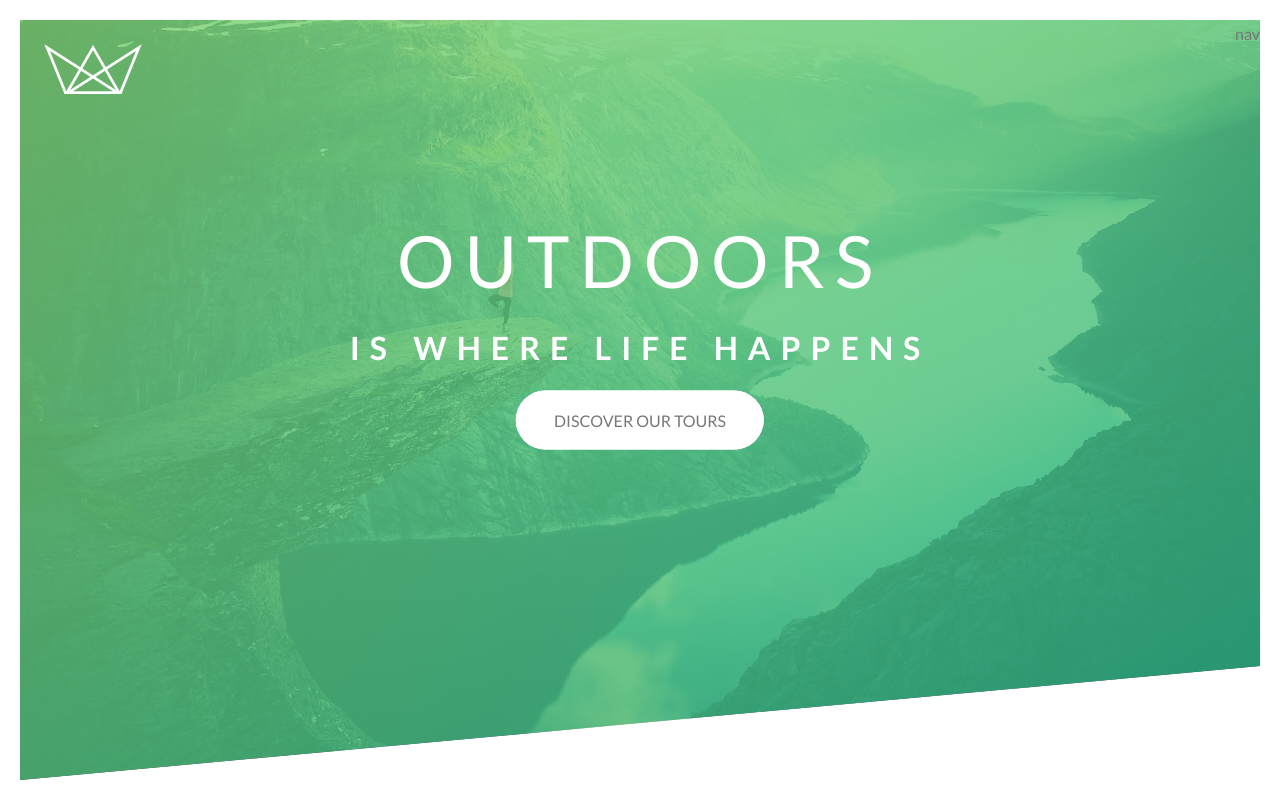
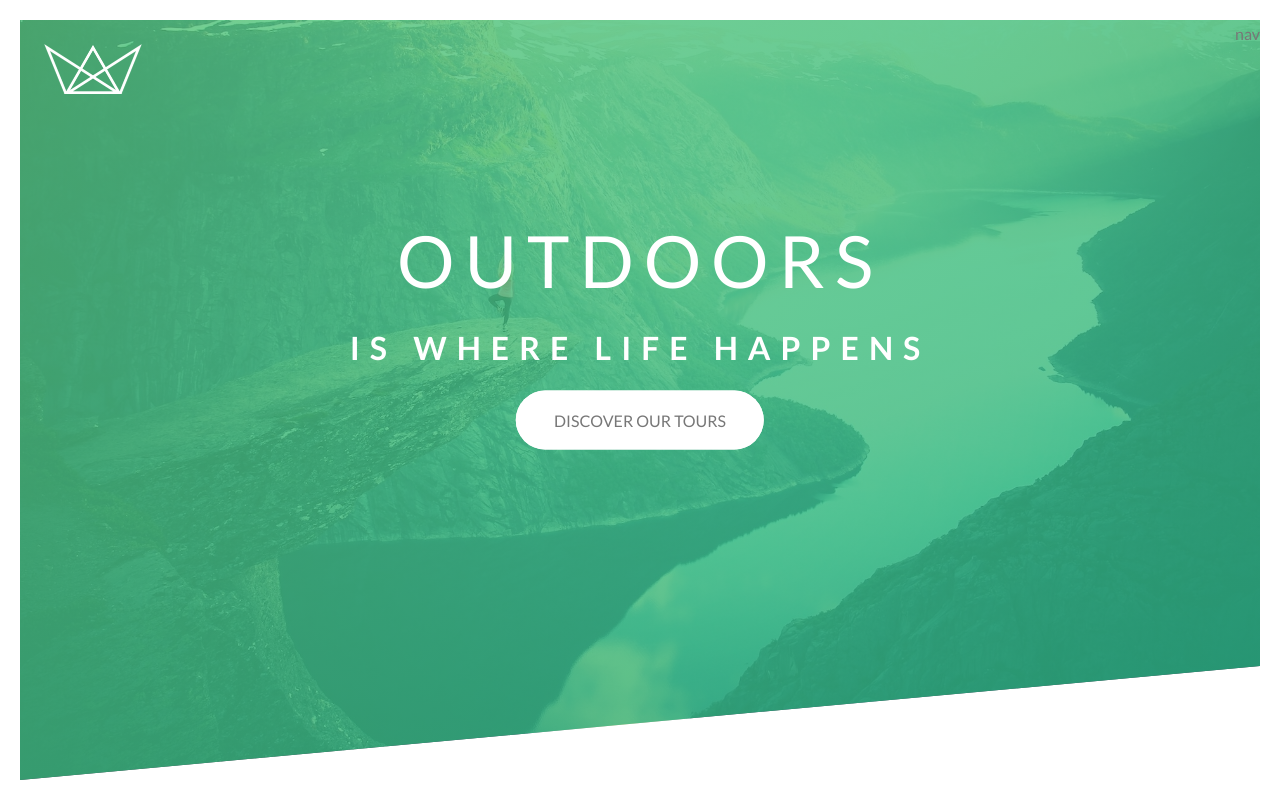
Before and after one commit to pedrotigre/nextjs-css-practice-1, a Next.js app: page / in a window 1280 px wide. Built offline with nearby package versions, Linux system fonts and the light colour scheme.

Commit message:
color variables added

```diff
--- a/components/background.module.scss
+++ b/components/background.module.scss
@@ -1,3 +1,7 @@
+$primary-color: #55c57a;
+$primary-color-darker: #28b485;
+$primary-color-lighter: #7ed56f;
+
 .bgBox {
   position: relative;
   clip-path: polygon(0 0, 100% 0, 100% 85%, 0 100%);
@@ -17,8 +21,8 @@
 .bgGradient {
   background: linear-gradient(
     to right bottom,
-    rgba(126, 213, 111, 0.8),
-    rgba(40, 180, 133, 0.8)
+    rgba($primary-color, 0.8),
+    rgba($primary-color-darker, 0.8)
   );
   height: 95vh;
 }
--- a/package.json
+++ b/package.json
@@ -11,7 +11,8 @@
   "dependencies": {
     "next": "12.2.4",
     "react": "18.2.0",
-    "react-dom": "18.2.0"
+    "react-dom": "18.2.0",
+    "sharp": "^0.30.7"
   },
   "devDependencies": {
     "eslint": "8.21.0",
```
Also changed, not shown: 1 other file (tests, documents, lock files or other folders).
